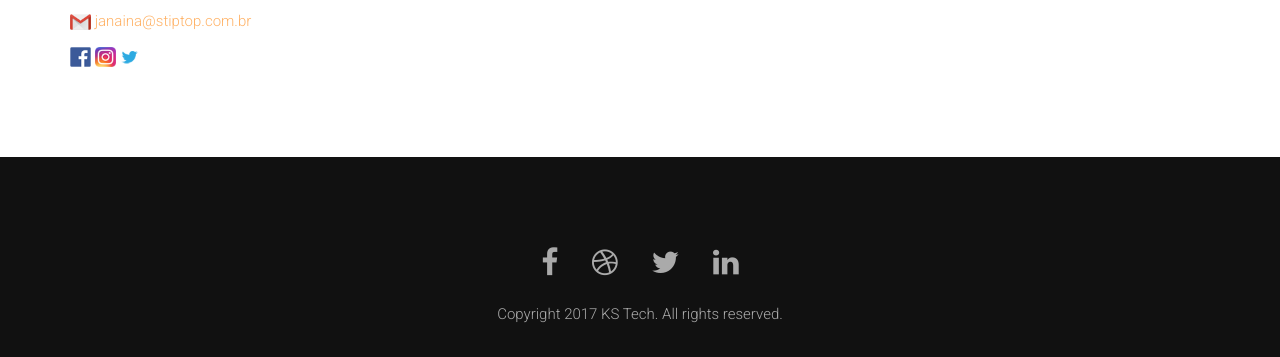
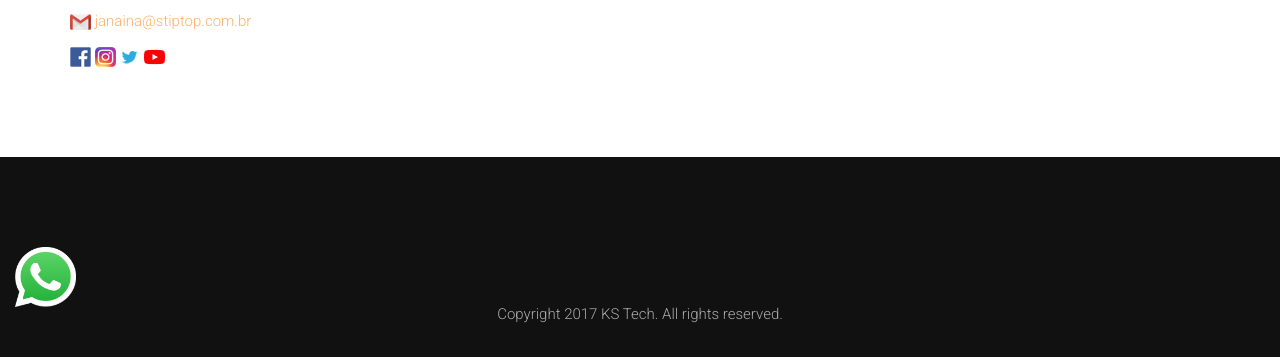
Before and after one commit to kahvazquez/stiptop, a plain HTML site: page index.html in a window 1280 px wide. Shown: the part 3153-3510 px from the top of the page. Drawn offline with Linux system fonts and the light colour scheme.

Commit message:
edit midea

```diff
--- a/index.html
+++ b/index.html
@@ -453,8 +453,8 @@
           <img src="images/gmail.png" width="21" height="20" alt=""/><a href="mailto:janaina@stiptop.com.br"> janaina@stiptop.com.br</a><br><br>
           <a href="https://www.facebook.com/stiptoptecnologiadainformacao/"><img src="images/face.png" width="21" height="20" alt=""/></a>
           <a href="https://www.instagram.com/stiptoptecnologia/"><img src="images/instagram.png" width="21" height="20" alt=""/></a>
-          <a href="https://www.twitter.com/"><img src="images/twitter.png" width="21" height="20" alt=""/></a>
-
+          <a href="https://twitter.com/stiptop_oficial"><img src="images/twitter.png" width="21" height="20" alt=""/></a>
+          <a href="https://www.youtube.com/channel/UCtQCpSOt_4XtYxQVU2kZBTA"><img src="images/youtube.png" width="21" height="20" alt=""/></a>
       </div>
 
 
@@ -467,7 +467,9 @@
 
 <!-- Footer Starts -->
 <div class="footer text-center spacer">
-<p class="wowload flipInX"><a href="#"><i class="fa fa-facebook fa-2x"></i></a> <a href="#"><i class="fa fa-dribbble fa-2x"></i></a> <a href="#"><i class="fa fa-twitter fa-2x"></i></a> <a href="#"><i class="fa fa-linkedin fa-2x"></i></a> </p>
+<!--<p class="wowload flipInX"><a href="#"><i class="fa fa-facebook fa-2x"></i></a> <a href="#"><i class="fa fa-dribbble fa-2x"></i></a> <a href="#"><i class="fa fa-twitter fa-2x"></i></a> <a href="#"><i class="fa fa-linkedin fa-2x"></i></a> </p>-->
+<div align="left">
+<a href="https://api.whatsapp.com/send?phone=5511984106591"><img src="images/whatsapp.png" width="61" height="60" alt=""></a></div>
 Copyright 2017 KS Tech. All rights reserved.
 </div>
 <!-- # Footer Ends -->
```
Also changed, not shown: images/img02.png, images/whatsapp.png (added), images/youtube.png (added).
